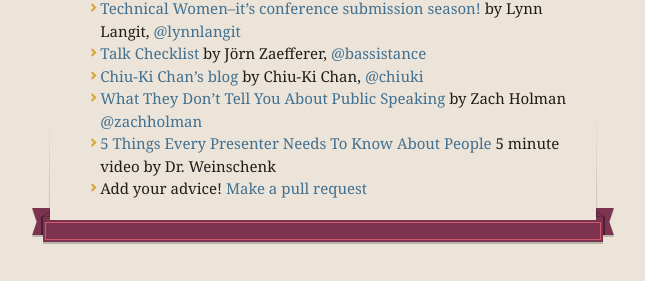
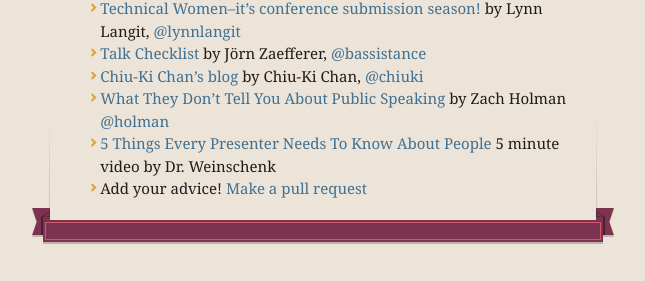
Before and after one commit to janl/waaa, a Jekyll site: the page built from _posts/2012-06-12-practical-tips-for-becoming-a-great-speaker.md, in a window 1280 px wide and 900 px high, scrolled down 2887 px. Shown: the part 616-897 px from the top of the window, without its empty margins (317-962 px from the left). Built offline with Jekyll 4.4.1, drawn with Linux system fonts in a browser that asks for light colours; nearby versions of some CDN libraries; comment, search, counter and statistics services are not loaded.

Commit message:
Fixed the Twitter link for Zach Holman

```diff
--- a/_posts/2012-06-12-practical-tips-for-becoming-a-great-speaker.md
+++ b/_posts/2012-06-12-practical-tips-for-becoming-a-great-speaker.md
@@ -80,6 +80,6 @@ Other people have shared their advice from their personal experience too. Be ins
 * [Technical Women–it’s conference submission season!](http://lynnlangit.wordpress.com/2012/01/04/technical-womenits-conference-submission-season/) by Lynn Langit, [@lynnlangit](http://twitter.com/lynnlangit)
 * [Talk Checklist](http://bassistance.de/about/talk-checklist/) by Jörn Zaefferer, [@bassistance](http://twitter.com/bassistance)
 * [Chiu-Ki Chan’s blog](http://blog.sqisland.com/search/label/speaking) by Chiu-Ki Chan, [@chiuki](http://twitter.com/chiuki)
-* [What They Don't Tell You About Public Speaking](http://zachholman.com/posts/what-they-dont-tell-you-about-public-speaking/) by Zach Holman [@zachholman](http://twitter.com/zachholman)
+* [What They Don't Tell You About Public Speaking](http://zachholman.com/posts/what-they-dont-tell-you-about-public-speaking/) by Zach Holman [@holman](http://twitter.com/holman)
 * [5 Things Every Presenter Needs To Know About People](http://vimeo.com/44267609) 5 minute video by Dr. Weinschenk
 * Add your advice! [Make a pull request](https://github.com/janl/waaa)
```
